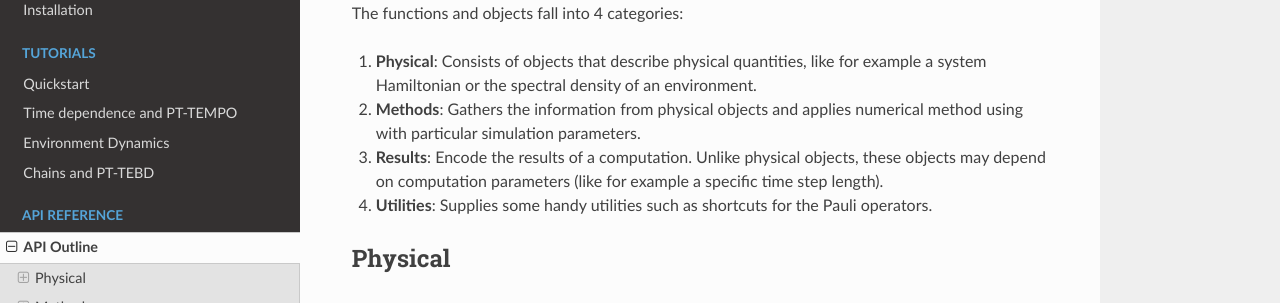
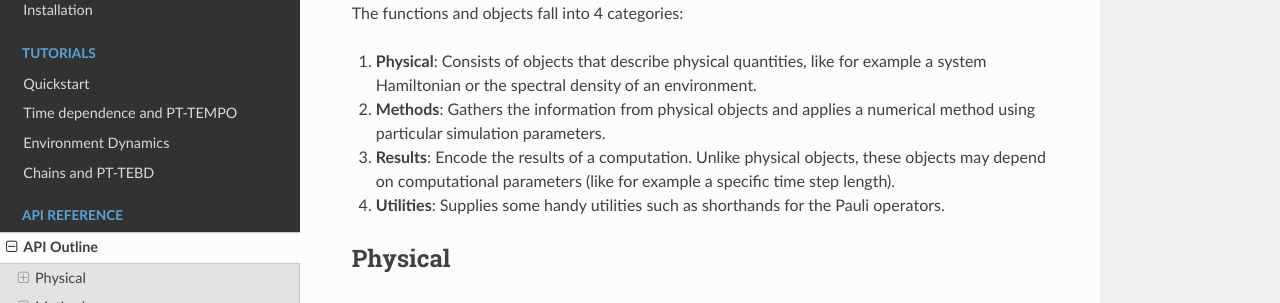
Before and after one commit to tempoCollaboration/OQuPy, a Sphinx documentation site: the page built from docs/pages/api.rst, in a window 1280 px wide and 900 px high. Shown: the part 230-533 px from the top of the window. Built offline with Sphinx 7.4.7 and the Read the Docs theme 2.0.0, drawn with Linux system fonts in a browser that asks for light colours.

```diff
--- a/docs/pages/api.rst
+++ b/docs/pages/api.rst
@@ -9,12 +9,12 @@ objects fall into 4 categories:
 
 1. **Physical**: Consists of objects that describe physical quantities, like
    for example a system Hamiltonian or the spectral density of an environment.
-2. **Methods**: Gathers the information from physical objects and applies
-   numerical method using with particular simulation parameters.
+2. **Methods**: Gathers the information from physical objects and applies a
+   numerical method using particular simulation parameters.
 3. **Results**: Encode the results of a computation. Unlike physical objects,
-   these objects may depend on computation parameters (like for example a
+   these objects may depend on computational parameters (like for example a
    specific time step length).
-4. **Utilities**: Supplies some handy utilities such as shortcuts for the
+4. **Utilities**: Supplies some handy utilities such as shorthands for the
    Pauli operators.
 
 Physical
```
